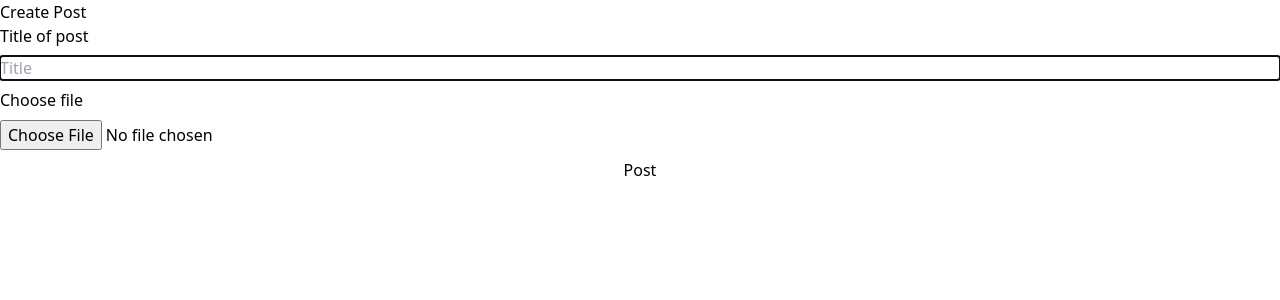
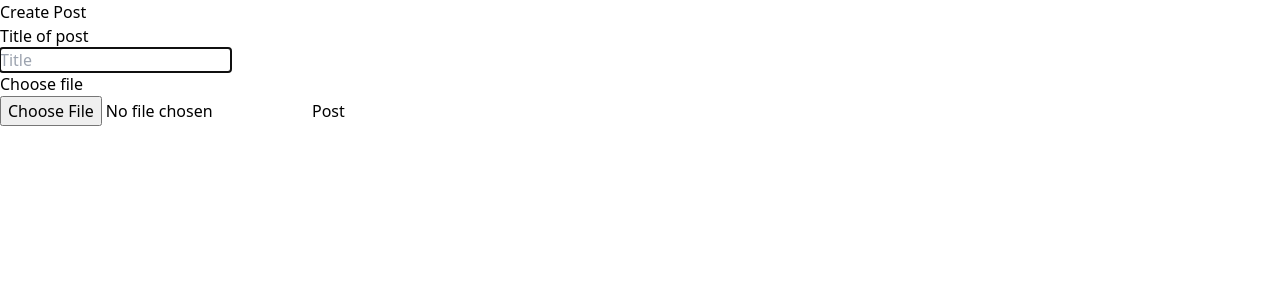
Before and after one commit to extsalt/igag, a Next.js app: page /new in a window 1280 px wide. Shown: the top 300 px of the page. Built offline with nearby package versions, Linux system fonts and the light colour scheme.

Commit message:
Update new.tsx

```diff
--- a/pages/new.tsx
+++ b/pages/new.tsx
@@ -1,19 +1,7 @@
-import {
-  Button,
-  Card,
-  CardBody,
-  CardHeader,
-  Container,
-  FormControl,
-  FormLabel,
-  Heading,
-  Input,
-  VStack,
-} from '@chakra-ui/react';
 import { useState } from 'react';
-import { POST_STORE_URL } from '@/configs/apis';
+import { CLOUDINARY_GET_SIGNATURE, POST_STORE_URL } from '@/configs/apis';
 import { useRouter } from 'next/router';
-import { CLOUDINARY_GET_SIGNATURE } from '@/configs/apis';
+
 /**
  * Create post
  */
@@ -56,7 +44,7 @@ export default function CreatePost() {
       {
         method: 'post',
         body: formData,
-      }
+      },
     ).then((response) => response.json());
 
     console.log(response);
@@ -78,42 +66,40 @@ export default function CreatePost() {
   }
 
   return (
-    <Container as="main" maxW="lg">
-      <Card>
-        <CardHeader>
-          <Heading>Create Post</Heading>
-        </CardHeader>
+    <div>
+      <div>
+        <div>
+          <div>Create Post</div>
+        </div>
 
-        <CardBody>
-          <FormControl>
-            <VStack align="initial">
-              <FormLabel>Title of post</FormLabel>
-              <Input
-                type="text"
-                placeholder="Title"
+        <div>
+          <div>
+            <div>
+              <div>Title of post</div>
+              <input
+                type='text'
+                placeholder='Title'
                 autoFocus={true}
                 onChange={handleTitleChange}
               />
 
-              <FormLabel>Choose file</FormLabel>
-              <Input
-                type="file"
-                placeholder="Choose file"
-                accept="image/*"
+              <div>Choose file</div>
+              <input
+                type='file'
+                placeholder='Choose file'
+                accept='image/*'
                 onChange={handleFileChange}
               />
 
-              <Button
-                colorScheme="yellow"
+              <button
                 onClick={() => createPost()}
-                fontWeight="extrabold"
               >
                 Post
-              </Button>
-            </VStack>
-          </FormControl>
-        </CardBody>
-      </Card>
-    </Container>
+              </button>
+            </div>
+          </div>
+        </div>
+      </div>
+    </div>
   );
 }
```
